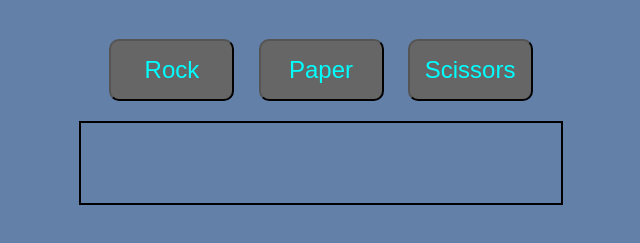
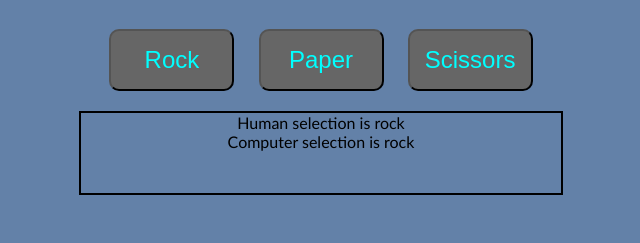
Before and after one commit to enapolski2014/rockPaperScissors, a plain HTML site: page index.html in a window 1280 px wide. Both pictures are taken after a click on the button "Rock". Shown: the part 71-314 px from the top of the page, without its empty margins (319-959 px from the left). Drawn offline with Linux system fonts and the light colour scheme.

Commit message:
Started working on button and display code

```diff
--- a/index.html
+++ b/index.html
@@ -3,28 +3,29 @@
 <head>
     <meta charset="UTF-8">
     <meta name="viewport" content="width=device-width, initial-scale=1.0">
-    <title>Document</title>
-    <!-- <script src="main.js"> -->
-    </script>
+    <script src="main.js" defer></script>
     <link rel="stylesheet" type="text/css" href="rpsStyles.css">
+    <title>Rock Paper Scissors</title>
 </head>
 <body>
     <h1 id="title">Rock Paper Scissors</h1>
-    <div id="game">
 
-        <div id="buttons">
-            <button id="rock" class="btn">Rock</button>
-            <button id="paper" class="btn">Paper</button>
-            <button id="scissors" class="btn">Scissors</button>
+
+        <div id="btnContainer">
+            <button id="rock">Rock</button>
+            <button id="paper">Paper</button>
+            <button id="scissors">Scissors</button>
         </div>
 
         <div id="output">
-            <output></output>
-
+            <div id="humanSelection"></div>
+            <div id="compSelection"></div>
+            <div id="score"></div>
+            <div id="result"></div>
         </div>
 
 
-    </div>
+
 
 
 </body>
--- a/main.js
+++ b/main.js
@@ -49,14 +49,30 @@ rise and repeat for all 3
 
 */
 
+//WILL NEED TO REWRITE MUCH OF THE GAME LOGIC TO MAKE MORE SENSE. /THIS/ SHIT IS SPAGHETTI
+
+const hChoiceBtns = document.querySelectorAll("button");
+const hSelection = document.getElementById("humanSelection");
+const cSelection = document.getElementById("compSelection");
+const score = document.getElementById("score");
+const winners = document.getElementById("result");
+
+let humanScore = 0
+let computerScore = 0
+
+
 function playGame() {
-    let humanScore = 0
-    let computerScore = 0
+
+    //changed this function to use buttons to get choices and display them
     let getHumanChoice = function() {
-        let input = prompt("Choose your weapon! Rock, Paper, or Scissors! GOOD LUCK!");
-        let human = input.toLowerCase();
-    return human;
+        hChoiceBtns.forEach((button) => {
+            button.addEventListener("click", () => {
+                hSelection.textContent = `Human selection is ${button.id}`;
+                return(button.id);
+            });
+        });
     }
+    // changed this function to use buttons to get choices and display them
     let getComputerChoice = function() {
         const start = Math.floor(Math.random() * 3);
             if (start === 0) {
@@ -66,6 +82,7 @@ function playGame() {
             } else {
             result = "scissors";
             }
+        cSelection.textContent = `Computer selection is ${result}`;
         return result;
     }
     let playRound = function playRound(humanChoice, computerChoice) {
@@ -124,7 +141,11 @@ function playGame() {
     }
 
 }
+
+
 playGame();
+
+
 /*Game Logic:
 Scores are initialized at zero to start
 Need game to play until one player reaches 5
```
